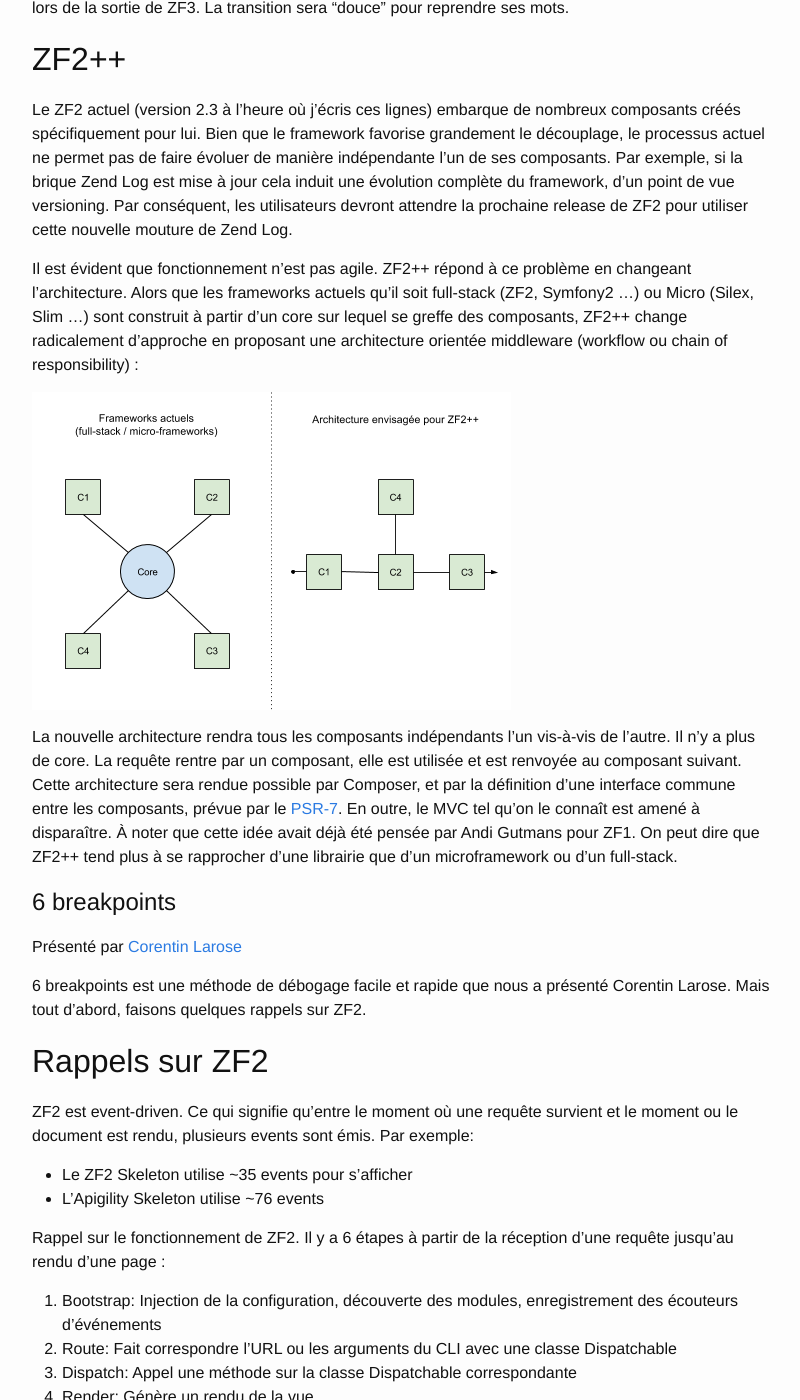
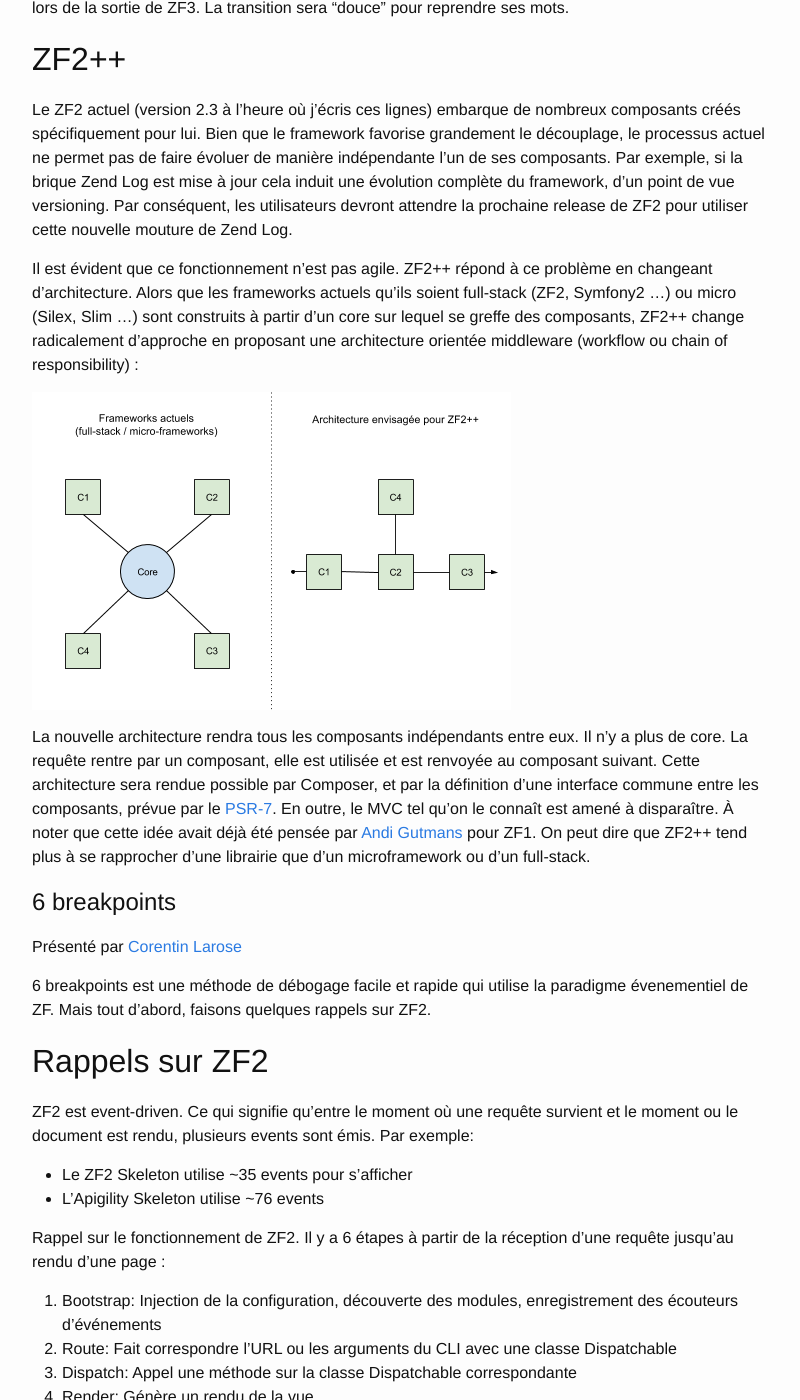
Before and after one commit to jbenoit2011/jbenoit2011.github.io, a Jekyll site: the page built from _posts/2014-11-17-premier-meetup-zend-framework-2-paris.md, in a window 1280 px wide and 1400 px high, scrolled down 927 px. Shown: the whole window, without its empty margins (238-1038 px from the left). Built offline with Jekyll 4.4.1, drawn with Linux system fonts in a browser that asks for light colours; some of the changed text lies outside the part shown.

Commit message:
Correct some mistakes in ZF 2 first meetup article

```diff
--- a/_posts/2014-11-17-premier-meetup-zend-framework-2-paris.md
+++ b/_posts/2014-11-17-premier-meetup-zend-framework-2-paris.md
@@ -26,20 +26,21 @@ Vous avez bien entendu, un ZF2++. Une version à mi-chemin entre le changement d
 ## ZF2++
 Le ZF2 actuel (version 2.3 à l'heure où j'écris ces lignes) embarque de nombreux composants créés spécifiquement pour lui. Bien que le framework favorise grandement le découplage, le processus actuel ne permet pas de faire évoluer de manière indépendante l'un de ses composants. Par exemple, si la brique Zend Log est mise à jour cela induit une évolution complète du framework, d'un point de vue versioning. Par conséquent, les utilisateurs devront attendre la prochaine release de ZF2 pour utiliser cette nouvelle mouture de Zend Log.
 
-Il est évident que fonctionnement n'est pas agile. ZF2++ répond à ce problème en changeant l'architecture. Alors que les frameworks actuels qu'il soit full-stack (ZF2, Symfony2 ...) ou Micro (Silex, Slim ...) sont construit à partir d'un core sur lequel se greffe des composants, ZF2++ change radicalement d'approche en proposant une architecture orientée middleware (workflow ou chain of responsibility) :
+Il est évident que ce fonctionnement n'est pas agile. ZF2++ répond à ce problème en changeant d'architecture. Alors que les frameworks actuels qu'ils soient full-stack (ZF2, Symfony2 ...) ou micro (Silex, Slim ...) sont construits à partir d'un core sur lequel se greffe des composants, ZF2++ change radicalement d'approche en proposant une architecture orientée middleware (workflow ou chain of responsibility) :
 
 ![Ceci est un schéma très simplifié](/assets/full-stack-micro-vs-zf2plusplus.png)
 
-La nouvelle architecture rendra tous les composants indépendants l'un vis-à-vis de l'autre. Il n'y a plus de core. La requête rentre par un composant, elle est utilisée et est renvoyée au composant suivant. Cette architecture sera rendue possible par Composer, et par la définition d'une interface commune entre les composants, prévue par le [PSR-7](https://github.com/php-fig/fig-standards/blob/master/proposed/http-message.md). En outre, le MVC tel qu'on le connaît est amené à disparaître. À noter que cette idée avait déjà été pensée par Andi Gutmans pour ZF1. On peut dire que ZF2++ tend plus à se rapprocher d'une librairie que d'un microframework ou d'un full-stack.
+La nouvelle architecture rendra tous les composants indépendants entre eux. Il n'y a plus de core. La requête rentre par un composant, elle est utilisée et est renvoyée au composant suivant. Cette architecture sera rendue possible par Composer, et par la définition d'une interface commune entre les composants, prévue par le [PSR-7](https://github.com/php-fig/fig-standards/blob/master/proposed/http-message.md). En outre, le MVC tel qu'on le connaît est amené à disparaître. À noter que cette idée avait déjà été pensée par [Andi Gutmans](https://twitter.com/andigutmans) pour ZF1. On peut dire que ZF2++ tend plus à se rapprocher d'une librairie que d'un microframework ou d'un full-stack.
 
 # 6 breakpoints
 Présenté par [Corentin Larose](https://twitter.com/corentinlarose)
 
-6 breakpoints est une méthode de débogage facile et rapide que nous a présenté Corentin Larose. Mais tout d'abord, faisons quelques rappels sur ZF2.
+6 breakpoints est une méthode de débogage facile et rapide qui utilise la paradigme évenementiel de ZF. Mais tout d'abord, faisons quelques rappels sur ZF2.
 
 ## Rappels sur ZF2
 ZF2 est event-driven. Ce qui signifie qu'entre le moment où une requête survient et le moment ou le document est rendu, plusieurs events sont émis.
 Par exemple:
+
 * Le ZF2 Skeleton utilise ~35 events pour s'afficher
 * L'Apigility Skeleton utilise ~76 events
 
```
Also changed, not shown: other parts of _posts/2014-11-17-premier-meetup-zend-framework-2-paris.md (+2 -2 lines).
